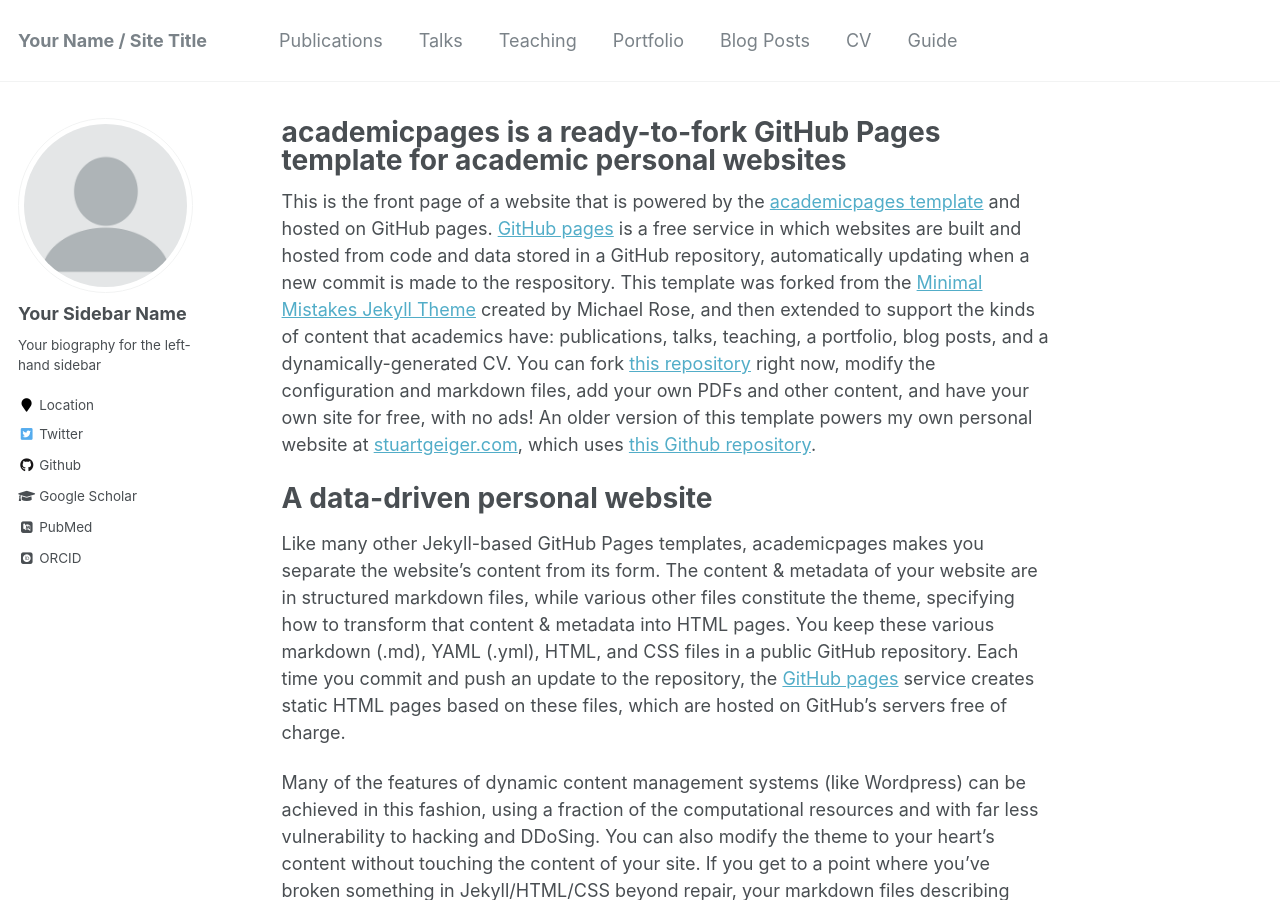
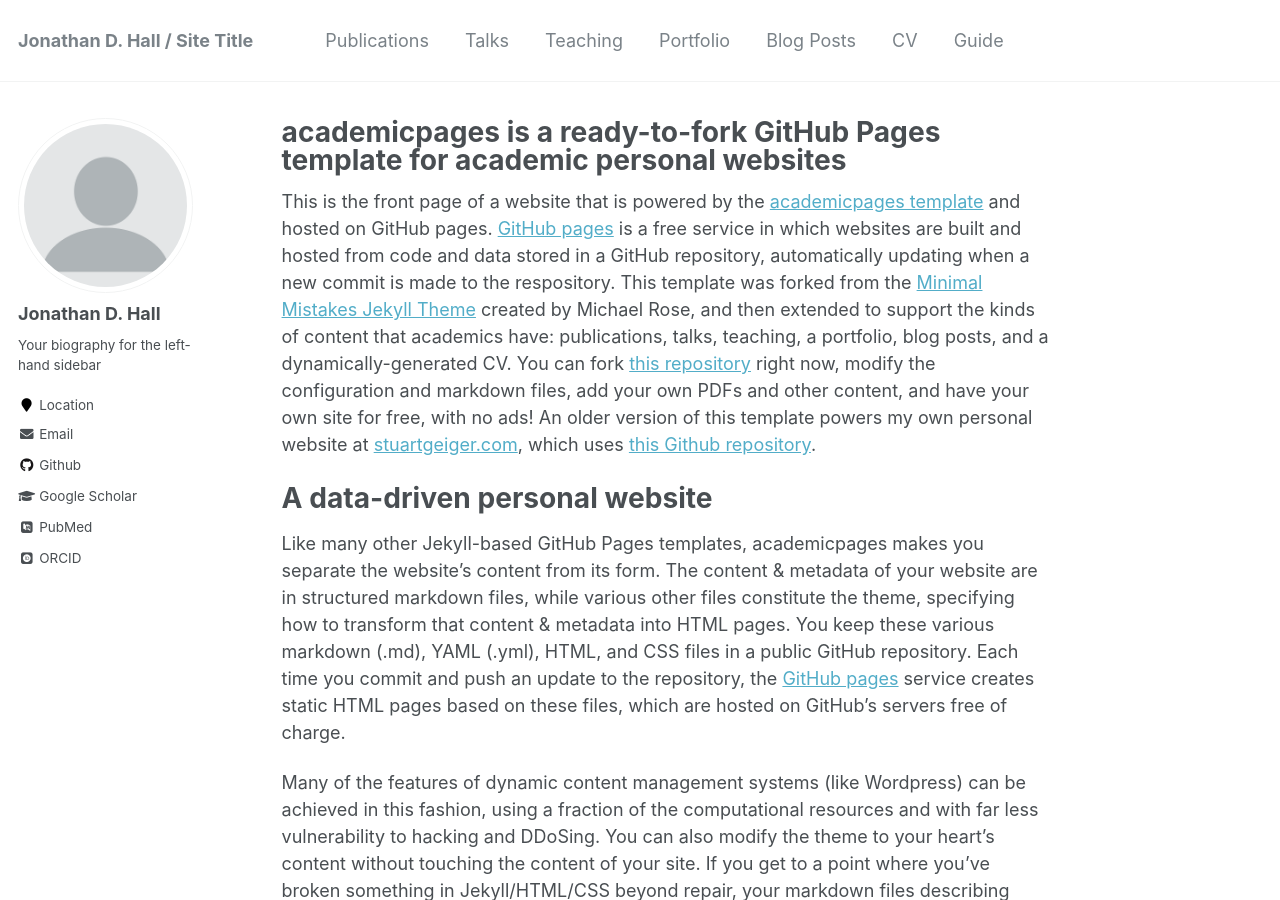
Before and after one commit to jhall/jhall.github.io, a Jekyll site: the page built from _pages/about.md, in a window 1280 px wide and 900 px high. Built offline with Jekyll 4.4.1, drawn with Linux system fonts in a browser that asks for light colours; some web fonts are replaced; some of the changed text lies outside the part shown.

Commit message:
Update _config.yml

```diff
--- a/_config.yml
+++ b/_config.yml
@@ -7,9 +7,9 @@
 
 # Site Settings
 locale                   : "en-US"
-title                    : "Your Name / Site Title"
+title                    : "Jonathan D. Hall / Site Title"
 title_separator          : "-"
-name                     : &name "Your Name"
+name                     : &name "Jonathan D. Hall"
 description              : &description "personal description"
 url                      : https://academicpages.github.io # the base hostname & protocol for your site e.g. "https://mmistakes.github.io"
 baseurl                  : "" # the subpath of your site, e.g. "/blog"
@@ -80,14 +80,14 @@ analytics:
 
 # Site Author
 author:
-  name             : "Your Sidebar Name"
+  name             : "Jonathan D. Hall"
   avatar           : "profile.png"
   bio              : "Your biography for the left-hand sidebar"
   location         : "Location"
   employer         :
   pubmed           : "https://www.ncbi.nlm.nih.gov/pubmed/?term=john+snow"
-  googlescholar    : "http://yourfullgooglescholarurl.com"
-  email            :
+  googlescholar    : "https://scholar.google.ca/citations?user=EiX4608AAAAJ"
+  email            :  "jonathan.hall@utoronto.ca"
   researchgate     :  # example: "https://www.researchgate.net/profile/yourprofile"
   uri              :
   bitbucket        :
@@ -103,13 +103,13 @@ author:
   impactstory      : #"https://profiles.impactstory.org/u/xxxx-xxxx-xxxx-xxxx"
   lastfm           :
   linkedin         :
-  orcid            : "http://orcid.org/yourorcidurl"
+  orcid            : "https://orcid.org/0000-0003-3835-9097"
   pinterest        :
   soundcloud       :
   stackoverflow    : # http://stackoverflow.com/users/123456/username
   steam            :
   tumblr           :
-  twitter          : "replacethistwitterhandle"
+  twitter          : #"replacethistwitterhandle"
   vine             :
   weibo            :
   xing             :
```
